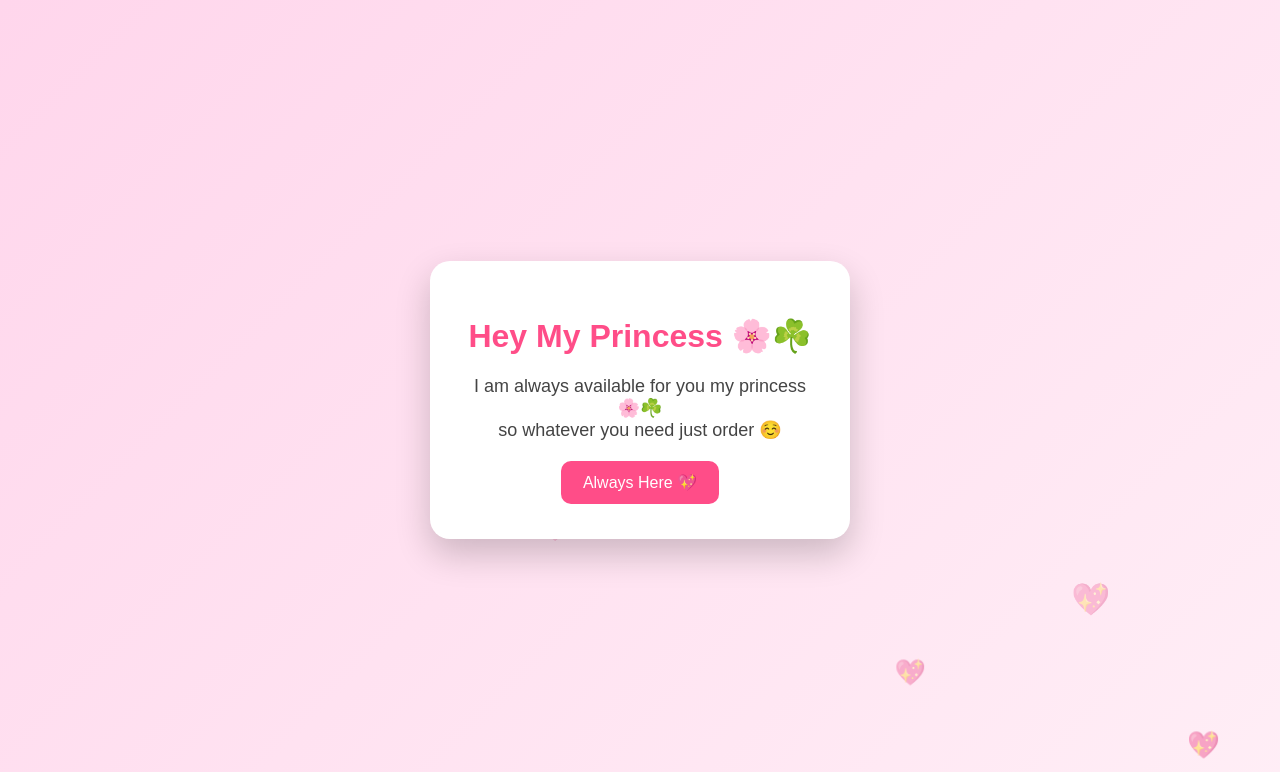
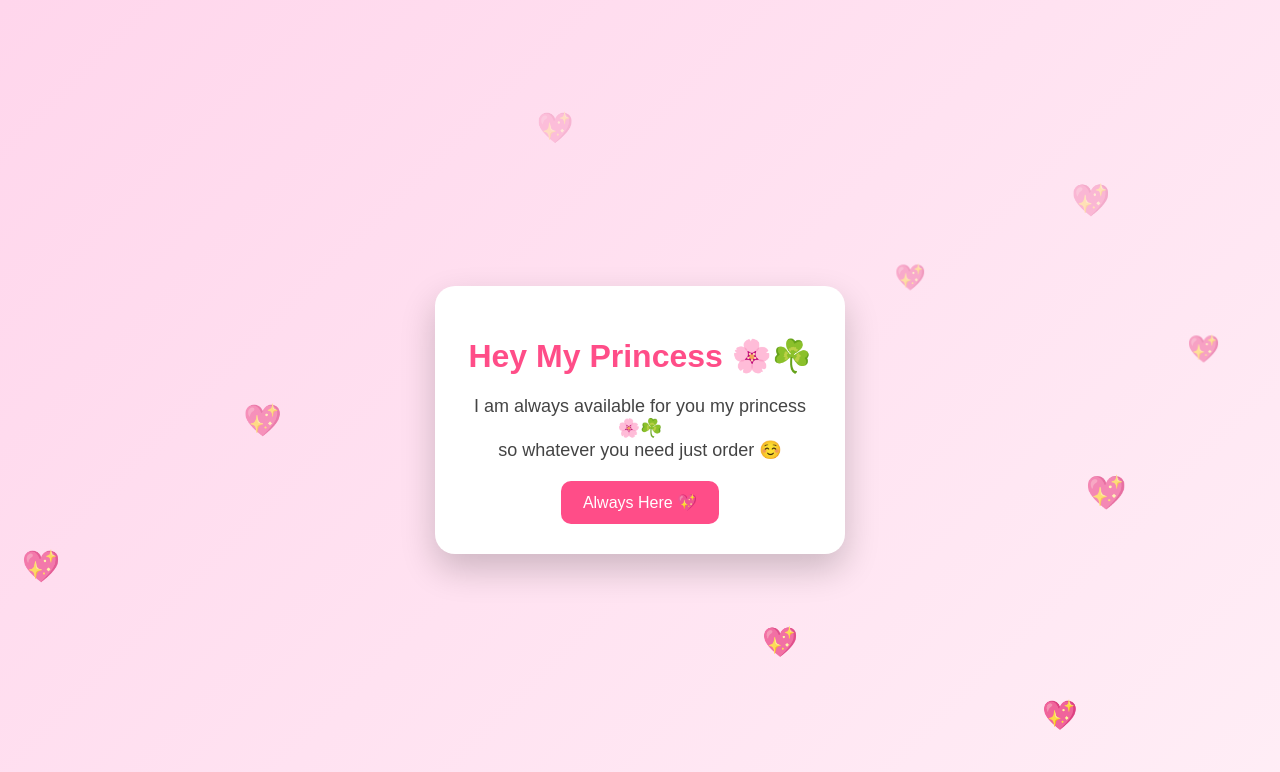
Before and after one commit to ankit7877945183-gif/Kiara-, a plain HTML site: page index.html in a window 1280 px wide. Shown: the top 772 px of the page. Drawn offline with Linux system fonts and the light colour scheme.

Commit message:
Update index.html

```diff
--- a/index.html
+++ b/index.html
@@ -9,28 +9,31 @@ body{
   margin:0;
   font-family:Arial, sans-serif;
   background:linear-gradient(135deg,#ffd6ec,#ffeef6);
+  text-align:center;
+}
+
+/* Container fix */
+.wrapper{
+  min-height:100vh;
   display:flex;
   justify-content:center;
   align-items:center;
-  height:100vh;
-  text-align:center;
-  overflow:hidden;
+  padding:20px;
 }
 
 /* Card */
 .box{
   background:white;
-  padding:35px;
+  padding:30px;
   border-radius:20px;
   box-shadow:0 15px 35px rgba(0,0,0,0.2);
-  animation:fadeIn 2s ease-in-out;
-  z-index:2;
   max-width:350px;
+  width:100%;
 }
+
 h1{color:#ff4d88}
 p{font-size:18px;color:#444;margin-bottom:20px}
 
-/* Button */
 button{
   background:#ff4d88;
   color:white;
@@ -38,32 +41,44 @@ button{
   padding:12px 22px;
   border-radius:10px;
   font-size:16px;
-  cursor:pointer;
 }
 
-/* Floating Hearts */
+/* Hearts */
 .heart{
-  position:absolute;
+  position:fixed;
+  bottom:-20px;
   color:#ff4d88;
   animation:floatUp 6s linear infinite;
 }
 
 @keyframes floatUp{
-  0%{transform:translateY(100vh);opacity:1}
-  100%{transform:translateY(-10vh);opacity:0}
-}
-
-@keyframes fadeIn{
-  from{opacity:0;transform:scale(0.9)}
-  to{opacity:1;transform:scale(1)}
+  to{transform:translateY(-110vh);opacity:0}
 }
 </style>
 </head>
 
 <body>
 
-<!-- HEART ANIMATION SCRIPT -->
+<div class="wrapper">
+  <div class="box">
+    <h1>Hey My Princess 🌸☘️</h1>
+    <p>
+      I am always available for you my princess 🌸☘️ <br>
+      so whatever you need just order ☺️
+    </p>
+    <button onclick="playMusic()">Always Here 💖</button>
+  </div>
+</div>
+
+<audio id="bgMusic" loop>
+  <source src="https://cdn.pixabay.com/audio/2022/03/15/audio_5bbd14b9b0.mp3" type="audio/mpeg">
+</audio>
+
 <script>
+function playMusic(){
+  document.getElementById("bgMusic").play();
+}
+
 setInterval(()=>{
   const heart=document.createElement("div");
   heart.className="heart";
@@ -75,28 +90,5 @@ setInterval(()=>{
 },500);
 </script>
 
-<!-- MAIN CARD -->
-<div class="box">
-  <h1>Hey My Princess 🌸☘️</h1>
-  <p>
-    I am always available for you my princess 🌸☘️ <br>
-    so whatever you need just order ☺️
-  </p>
-
-  <button onclick="playMusic()">Always Here 💖</button>
-</div>
-
-<!-- AUDIO (Plays only after button click) -->
-<audio id="bgMusic" loop>
-  <source src="https://cdn.pixabay.com/audio/2022/03/15/audio_5bbd14b9b0.mp3" type="audio/mpeg">
-</audio>
-
-<script>
-function playMusic(){
-  document.getElementById("bgMusic").play();
-  alert("Music started 💖");
-}
-</script>
-
 </body>
 </html>
```
